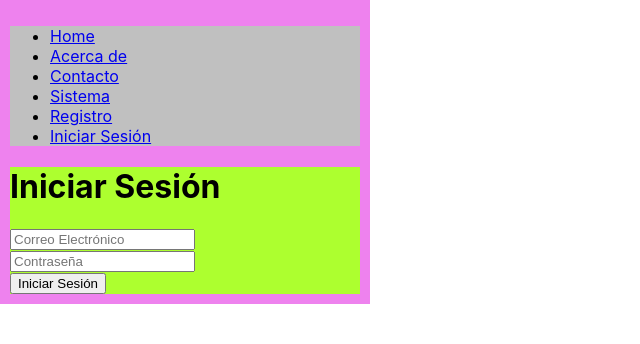
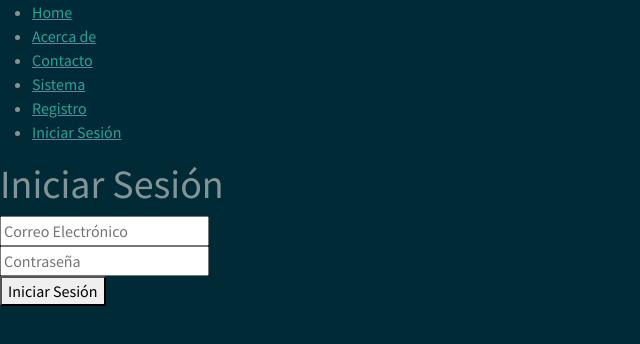
Before and after one commit to kiotosys/react01, a React (Create React App) app: page /iniciar-sesion in a window 1280 px wide. Shown: the top 344 px of the page, without its empty margins (0-640 px from the left). Built offline with nearby package versions, Linux system fonts and the light colour scheme; no server answers.

Commit message:
v8. install y config de bootwatch

```diff
--- a/package.json
+++ b/package.json
@@ -7,6 +7,7 @@
     "@testing-library/jest-dom": "^5.17.0",
     "@testing-library/react": "^13.4.0",
     "@testing-library/user-event": "^13.5.0",
+    "bootswatch": "^5.3.2",
     "firebase": "^10.5.0",
     "react": "^18.2.0",
     "react-dom": "^18.2.0",
--- a/public/index.html
+++ b/public/index.html
@@ -25,6 +25,7 @@
       Learn how to configure a non-root public URL by running `npm run build`.
     -->
     <title>React App</title>
+    <link href="https://fonts.googleapis.com/icon?family=Material+Icons" rel="stylesheet">
   </head>
   <body>
     <noscript>You need to enable JavaScript to run this app.</noscript>
--- a/src/App.js
+++ b/src/App.js
@@ -4,10 +4,10 @@ import { BrowserRouter as Router, Route, Routes, Switch } from 'react-router-dom
 import { AuthProvider } from './rutas/AuthContext';
 import BarraNavegacion from './rutas/BarraNavegacion';
 import Rutas from './rutas/Rutas';
-
+//style={{ width:"350px", background:"violet", padding:"10px" }}
 function App() {
   return (
-    <div style={{ width:"350px", background:"violet", padding:"10px" }} >
+    <div>
       <Router >
         <AuthProvider >
           <BarraNavegacion />
--- a/src/protegido/AppForm.js
+++ b/src/protegido/AppForm.js
@@ -78,9 +78,9 @@ const AppForm = (props) => {
     }
   }
   //console.log(objeto);
-
+//style={{ background:"orange", padding:"10px" }}
   return (
-    <div style={{ background:"orange", padding:"10px" }}>
+    <div>
       <h1>AppForm.js</h1>
       <form onSubmit={handleSubmit}>
         <input onChange={handleStatusChange} value={objeto.nombre}
--- a/src/protegido/AppLista.js
+++ b/src/protegido/AppLista.js
@@ -13,8 +13,8 @@ const AppLista = () => {
     //const xColeccionConQuery = query(collection(db, "persona"), where("nombre", "!=", ""));
     const unsubcribe = onSnapshot(xColeccionConQuery, (xDatosBD) => {
       const xDoc = [];
-      xDatosBD.forEach((doc, index) => {
-        xDoc.push({id: doc.id, ...doc.data(), orden:index+1})
+      xDatosBD.forEach((doc) => {
+        xDoc.push({id: doc.id, ...doc.data()})
       });
       setDocBD(xDoc);
     });
@@ -35,15 +35,15 @@ const AppLista = () => {
       console.log("Se ELIMINO con éxito...");
     }
   }
-
+  //style={{ background:"greenyellow", padding:"10px" }}
   return (
-    <div style={{ background:"greenyellow", padding:"10px" }}>
+    <div>
       <h1>AppLista.js</h1>
       <AppForm {...{idActual, setIdActual, fnRead}} />
       {
-        docBD.map((row) =>
+        docBD.map((row, index) =>
           <p key={row.id} >
-              No.{row.orden} {row.nombre} .....
+              N.{index+1}. {row.nombre} .....
               <span onClick={() => fnDelete(row.id)}> x </span>
               .....
               <span onClick={() => setIdActual(row.id)}>A</span>
--- a/src/rutas/BarraNavegacion.js
+++ b/src/rutas/BarraNavegacion.js
@@ -1,8 +1,8 @@
 import { Link } from 'react-router-dom';
-
+//style={{ background:"silver" }}
 function BarraNavegacion() {
   return (
-    <nav style={{ background:"silver" }}>
+    <nav>
       <ul>
         <li> <Link to="/home">Home</Link> </li>
         <li> <Link to="/acerca-de">Acerca de</Link> </li>
--- a/src/rutas/Rutas.js
+++ b/src/rutas/Rutas.js
@@ -24,10 +24,10 @@ function SistemaCRUDWrapper() {
     </div>
   );
 }
-
+//style={{ background:"greenyellow" }}
 function Rutas() {
   return (
-    <div style={{ background:"greenyellow" }}>
+    <div>
     <Routes>
       <Route path="/home" element={<Home />} />
       <Route path="/acerca-de" element={<AcercaDe />} />
```
Also changed, not shown: src/index.js (+1 -29 lines), 1 other file (tests, documents, lock files or other folders).
